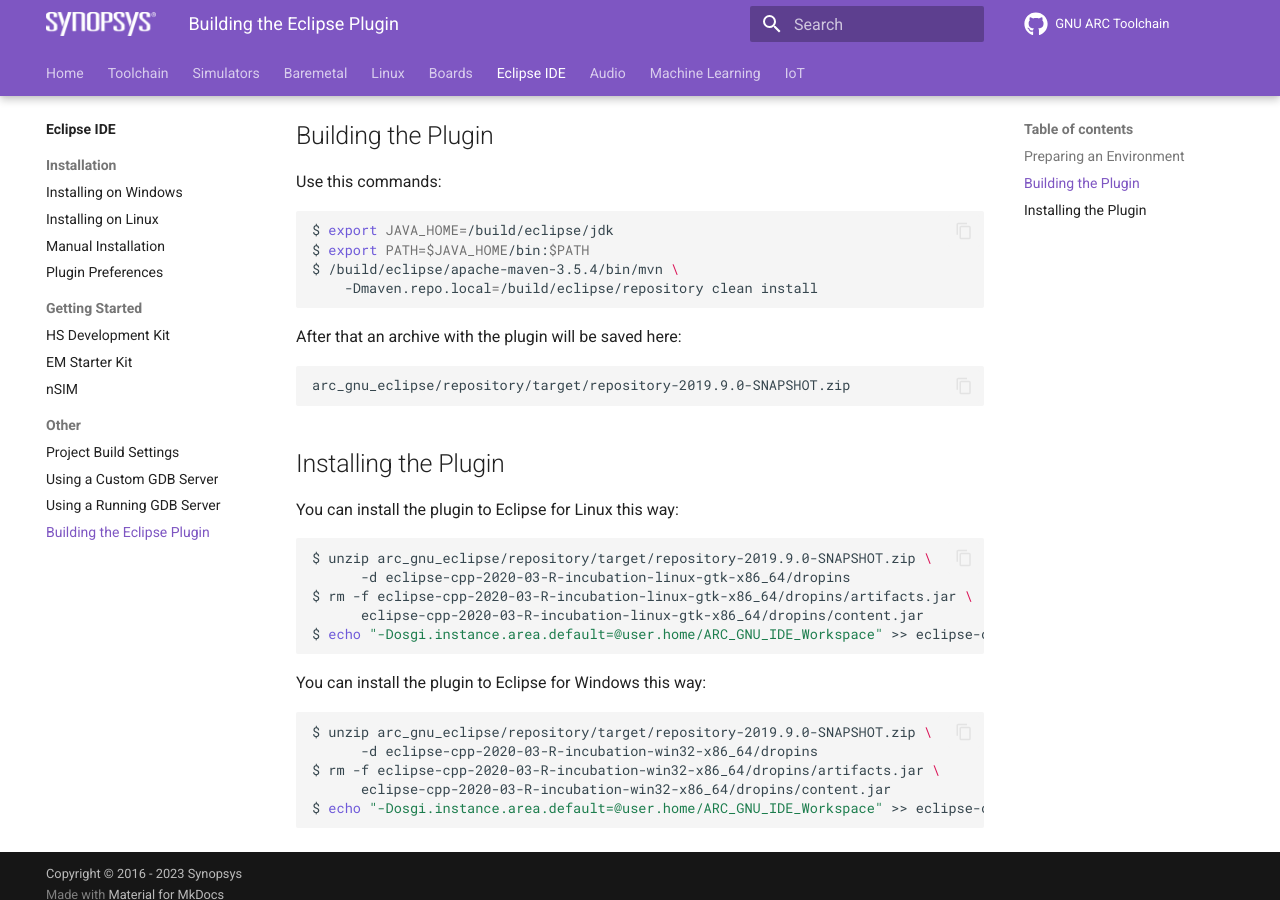
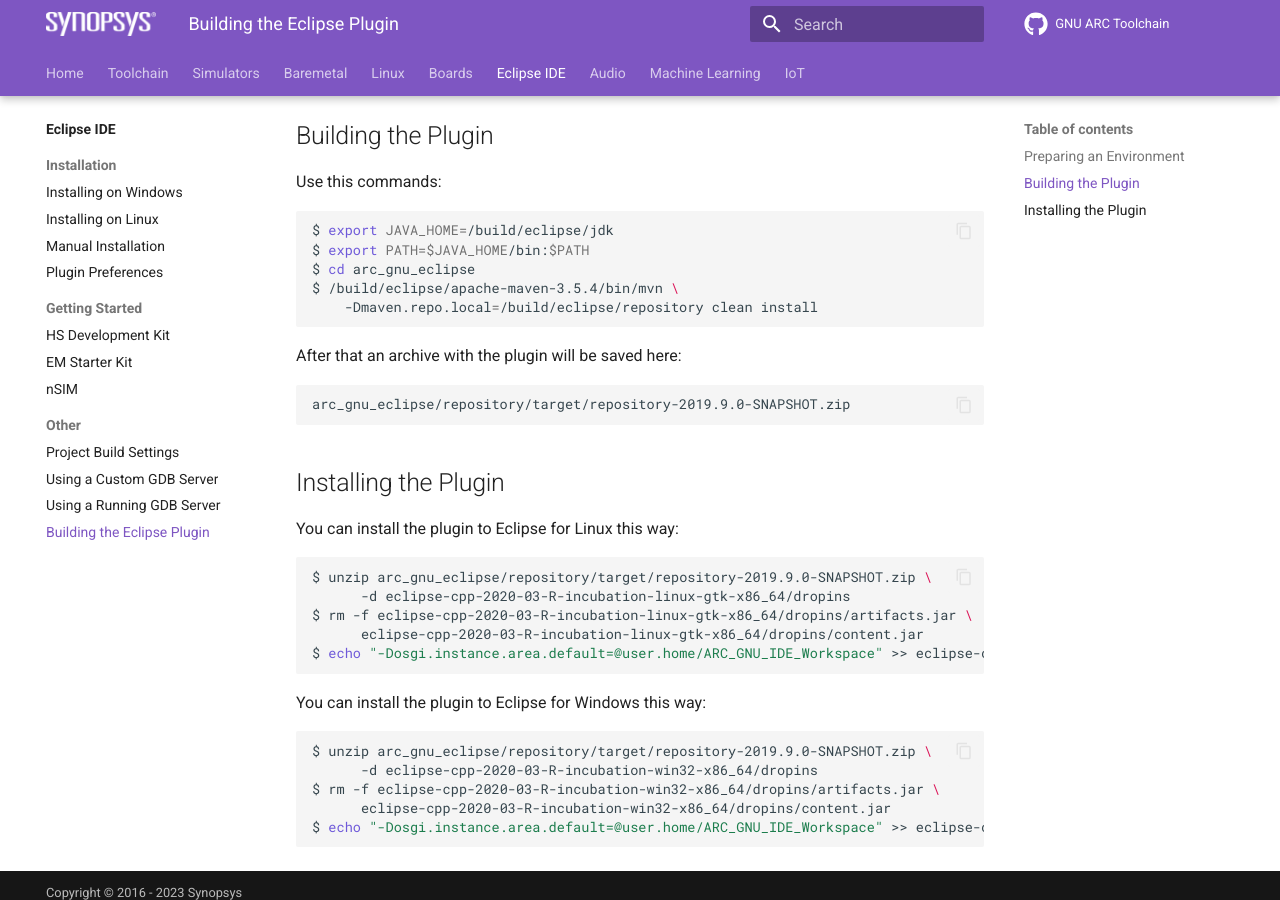
Before and after one commit to foss-for-synopsys-dwc-arc-processors/documentation, an MkDocs documentation site: the page built from docs/eclipse/other/building.md, in a window 1280 px wide and 900 px high, scrolled down 1061 px. Built offline with MkDocs 1.6.1 and Material for MkDocs 9.7.7, drawn with Linux system fonts in a browser that asks for light colours; comment, search, counter and statistics services are not loaded; the version menu is left out.

Commit message:
Add missing command line in the guide for building Eclipse plugin

````diff
--- a/docs/eclipse/other/building.md
+++ b/docs/eclipse/other/building.md
@@ -60,6 +60,7 @@
 ```shell
 $ export JAVA_HOME=/build/eclipse/jdk
 $ export PATH=$JAVA_HOME/bin:$PATH
+$ cd arc_gnu_eclipse
 $ /build/eclipse/apache-maven-3.5.4/bin/mvn \
     -Dmaven.repo.local=/build/eclipse/repository clean install
 ```
````
